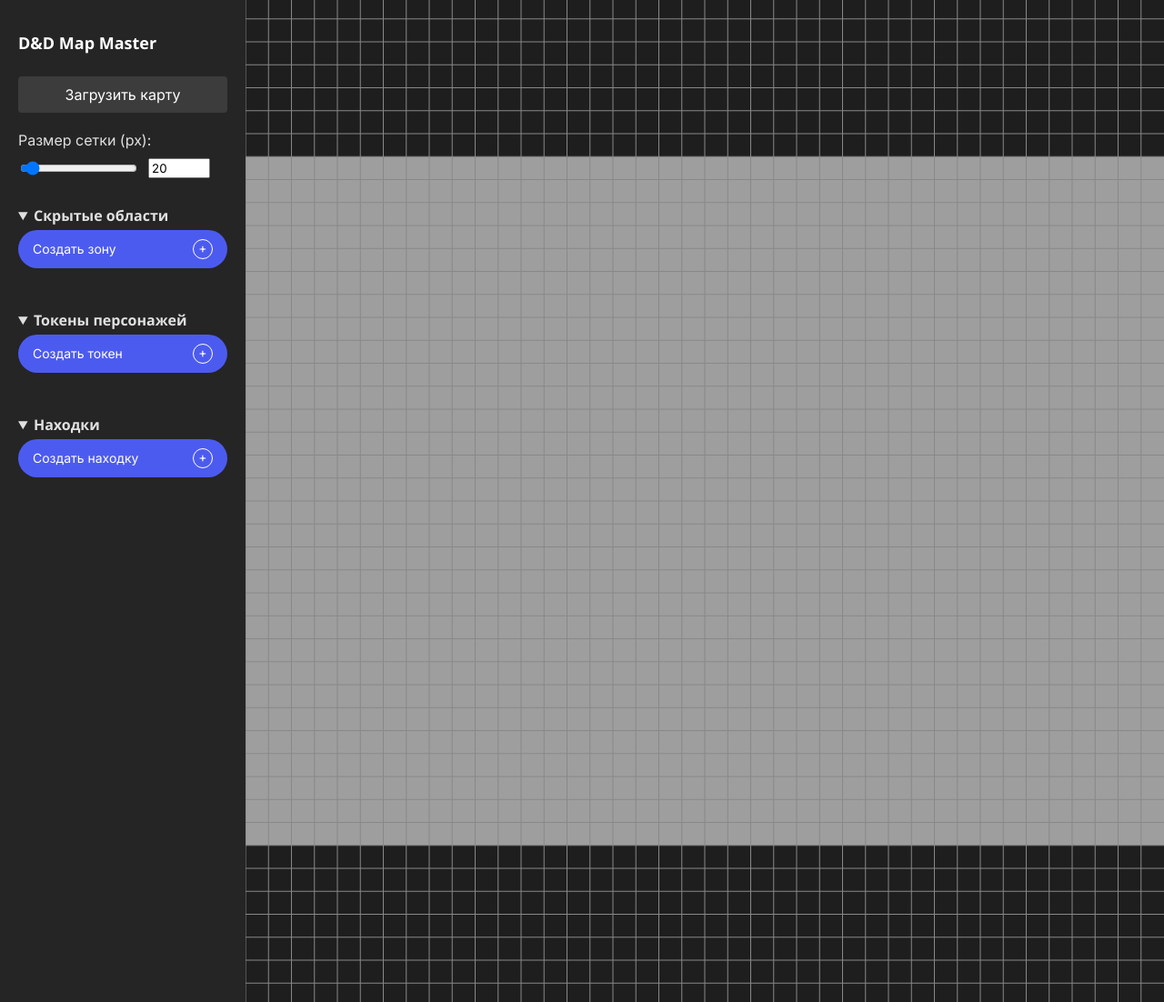
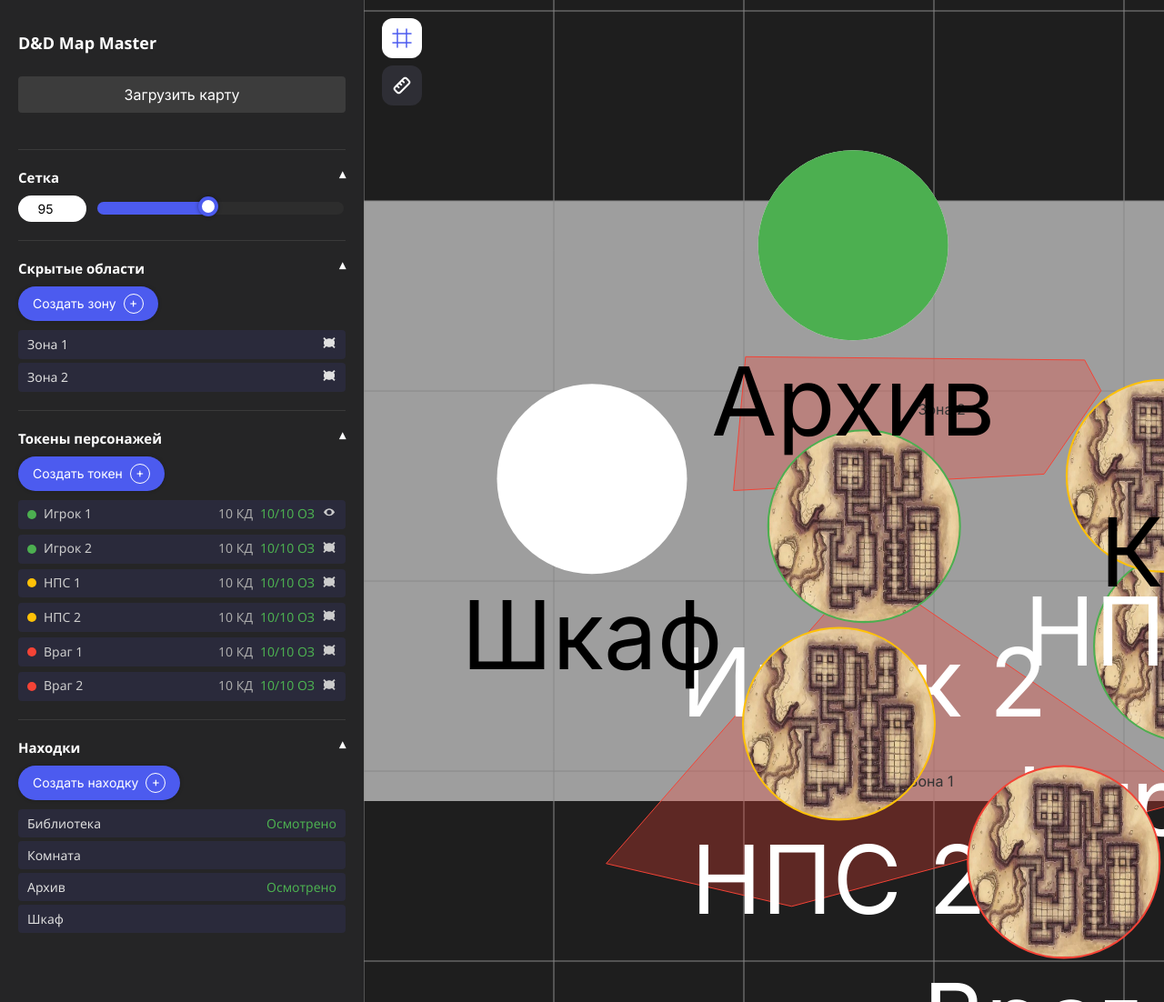
Before and after one commit to 2labu2dab/dnd_master_app, a Flask app: page / in a window 1280 px wide. Shown: the whole page at 91% size. Run offline with Flask 3, Linux system fonts and the light colour scheme; data that the repository does not hold is empty.

Commit message:
Стили линейка сетка

```diff
--- a/static/css/styles.css
+++ b/static/css/styles.css
@@ -18,12 +18,37 @@ body {
 
 .section {
   margin-top: 20px;
+  padding-top: 10px;
+  border-top: 1px solid #3a3a3a;
 }
 
-.section summary {
-  font-weight: bold;
+summary {
+  list-style: none;
+  display: flex;
+  justify-content: space-between;
+  align-items: center;
+  font-size: 15px;
+  font-weight: 600;
+  color: white;
   cursor: pointer;
-  margin-bottom: 5px;
+  padding: 10px 0;
+  user-select: none;
+}
+
+summary::-webkit-details-marker {
+  display: none;
+}
+
+summary::after {
+  content: "▾";
+  font-size: 14px;
+  transition: transform 0.3s ease;
+  margin-left: 8px;
+  color: white;
+}
+
+details[open] > summary::after {
+  transform: rotate(180deg);
 }
 
 .section ul {
@@ -61,7 +86,7 @@ body {
 }
 
 #sidebar {
-  width: 270px;
+  width: 400px;
   background-color: #252526;
   padding: 20px;
   box-sizing: border-box;
@@ -126,21 +151,20 @@ body {
 }
 
 .add-button {
+  width: auto;
+  padding: 8px 16px;
+  font-size: 14px;
+  font-family: 'Inter', sans-serif;
   background-color: #4C5BEF;
   color: white;
   border: none;
-  padding: 10px 16px;
-  font-size: 14px;
-  font-family: 'Inter', sans-serif;
-  display: flex;
+  border-radius: 9999px;
+  display: inline-flex;
   align-items: center;
-  justify-content: space-between;
-  border-radius: 9999px;
+  gap: 8px;
   cursor: pointer;
   transition: background-color 0.2s ease;
-  width: 100%;
-  box-sizing: border-box;
-  gap: 10px;
+  box-shadow: 0 0 4px rgba(0,0,0,0.2);
 }
 
 .add-button:hover {
@@ -385,3 +409,138 @@ large-modal {
   border: none;
   cursor: pointer;
 }
+
+.grid-control {
+  display: flex;
+  gap: 10px;
+  align-items: center;
+}
+
+.grid-control input[type="number"] {
+  width: 55px;
+  border: none;
+  border-radius: 9999px;
+  padding: 6px 10px;
+  font-size: 14px;
+  background: white;
+  color: black;
+  text-align: center;
+  outline: none;
+  appearance: none;
+}
+
+.grid-control input[type="range"] {
+  -webkit-appearance: none;
+  appearance: none;
+  flex: 1;
+  height: 14px;
+  border-radius: 9999px;
+  background: linear-gradient(to right, #4C5BEF var(--percent, 0%), #2d2d2d var(--percent, 0%));
+  outline: none;
+  cursor: pointer;
+}
+
+.grid-control input[type="range"]::-webkit-slider-thumb {
+  -webkit-appearance: none;
+  appearance: none;
+  width: 22px;
+  height: 22px;
+  border-radius: 50%;
+  background: white;
+  border: 4px solid #4C5BEF;
+  box-shadow: 0 0 4px rgba(0,0,0,0.4);
+  margin-top: -4px;
+}
+
+.grid-control input[type="range"]::-moz-range-thumb {
+  width: 22px;
+  height: 22px;
+  border-radius: 50%;
+  background: white;
+  border: 4px solid #4C5BEF;
+  box-shadow: 0 0 4px rgba(0,0,0,0.4);
+}
+
+#findTooltip {
+  position: fixed;
+  background: rgba(255, 255, 255, 0.95);
+  color: #111;
+  padding: 12px 16px;
+  border-radius: 16px;
+  box-shadow: 0 4px 12px rgba(0, 0, 0, 0.25);
+  font-family: 'Inter', sans-serif;
+  font-size: 16px;
+  pointer-events: none;
+  z-index: 9999;
+  max-width: 300px;
+  white-space: pre-line;
+}
+
+
+/* #rulerToggle {
+  position: absolute;
+  top: 16px;
+  left: 16px;
+  width: 40px;
+  height: 40px;
+  border: none;
+  border-radius: 12px;
+  background-color: #3c3c47;
+  display: flex;
+  justify-content: center;
+  align-items: center;
+  cursor: pointer;
+  box-shadow: 0 0 4px rgba(0,0,0,0.3);
+  z-index: 10;
+  transition: background-color 0.2s;
+}
+
+#rulerToggle.active {
+  background-color: white;
+}
+
+#rulerToggle svg {
+  width: 24px;
+  height: 24px;
+  color: white;
+  transition: color 0.2s;
+}
+
+#rulerToggle.active svg {
+  color: #4C5BEF;
+} */
+.tool-button {
+  background-color: #2E2E35;
+  border-radius: 12px;
+  border: none;
+  padding: 10px;
+  cursor: pointer;
+  transition: background-color 0.2s;
+  display: inline-flex;
+  align-items: center;
+  justify-content: center;
+  margin-right: 8px;
+  color: white; /* ← Вот это важно */
+}
+
+.tool-button svg {
+  width: 24px;
+  height: 24px;
+  stroke: currentColor;
+  transition: stroke 0.2s;
+}
+
+.tool-button.active {
+  background-color: white;
+  color: #4C5BEF; /* ← Цвет для stroke SVG */
+}
+
+#toolButtons {
+  position: absolute;
+  top: 20px;
+  left: 20px;
+  display: flex;
+  flex-direction: column;
+  gap: 8px; /* расстояние между кнопками */
+  z-index: 10;
+}
--- a/static/js/map.js
+++ b/static/js/map.js
@@ -1,7 +1,8 @@
 // static/js/map.js
 const canvas = document.getElementById("mapCanvas");
 const ctx = canvas.getContext("2d");
-canvas.width = window.innerWidth - 270;
+const sidebar = document.getElementById("sidebar");
+canvas.width = window.innerWidth - sidebar.offsetWidth;
 canvas.height = window.innerHeight;
 
 let mapImage = new Image();
@@ -10,7 +11,7 @@ let mapData = {
   finds: [],
   zones: [],
   map_image: "",
-  grid_settings: { cell_size: 20, color: "#888888", visible: true }
+  grid_settings: { cell_size: 20, color: "#888888", visible: false }
 };
 
 
@@ -26,6 +27,10 @@ let currentZoneVertices = []; // Массив для хранения верши
 let avatarImage = null;
 let avatarData = null;
 let selectedZoneId = null;
+let isRulerMode = false;
+let rulerStart = null;
+let lastMouseX = 0;
+let lastMouseY = 0;
 const avatarCache = {};
 
 
@@ -314,7 +319,26 @@ function fetchMap() {
       if (!mapData.tokens) mapData.tokens = [];
       if (!mapData.finds) mapData.finds = [];
       if (!mapData.zones) mapData.zones = [];
-      if (!mapData.grid_settings) mapData.grid_settings = { cell_size: 20, color: "#888888", visible: true };
+      if (!mapData.grid_settings) mapData.grid_settings = { cell_size: 20, color: "#888888", visible: false };
+
+      // ⬇ Устанавливаем значение сетки
+      const gridSize = mapData.grid_settings.cell_size || 20;
+      document.getElementById("gridSlider").value = mapData.grid_settings.cell_size;
+      document.getElementById("gridInput").value = mapData.grid_settings.cell_size;
+
+      // ⬇ Обновляем визуальное отображение слайдера
+      const rawPercent = ((gridSize - 10) / (200 - 10)) * 100;
+      const adjustedPercent = Math.min(rawPercent + 2, 100);
+      document.getElementById("gridSlider").style.setProperty('--percent', `${adjustedPercent}%`);
+
+      // ⬇ Состояние кнопки сетки
+      const gridToggle = document.getElementById("gridToggle");
+      gridToggle.classList.toggle("active", mapData.grid_settings.visible);
+      if (mapData.grid_settings.visible) {
+        gridToggle.classList.add("active");
+      } else {
+        gridToggle.classList.remove("active");
+      }
 
       if (mapData.map_image) {
         mapImage = new Image();
@@ -325,6 +349,13 @@ function fetchMap() {
       }
     });
 }
+
+window.addEventListener("resize", () => {
+  const sidebar = document.getElementById("sidebar");
+  canvas.width = window.innerWidth - sidebar.offsetWidth;
+  canvas.height = window.innerHeight;
+  render();
+});
 
 function render() {
   ctx.clearRect(0, 0, canvas.width, canvas.height);
@@ -343,6 +374,41 @@ function render() {
   if (drawingZone && currentZoneVertices.length > 0) {
     drawTempZone(offsetX, offsetY, scale);
   }
+
+  if (isRulerMode && rulerStart) {
+  const [x1, y1] = rulerStart;
+  const scale = Math.min(canvas.width / mapImage.width, canvas.height / mapImage.height);
+  const offsetX = (canvas.width - mapImage.width * scale) / 2;
+  const offsetY = (canvas.height - mapImage.height * scale) / 2;
+
+  const sx1 = x1 * scale + offsetX;
+  const sy1 = y1 * scale + offsetY;
+  const sx2 = lastMouseX;
+  const sy2 = lastMouseY;
+
+  ctx.beginPath();
+  ctx.moveTo(sx1, sy1);
+  ctx.lineTo(sx2, sy2);
+  ctx.strokeStyle = "#4C5BEF";
+  ctx.lineWidth = 2;
+  ctx.setLineDash([6, 4]);
+  ctx.stroke();
+  ctx.setLineDash([]);
+
+  const dx = (sx2 - sx1) / scale;
+  const dy = (sy2 - sy1) / scale;
+  const dist = Math.sqrt(dx * dx + dy * dy);
+  const cells = dist / mapData.grid_settings.cell_size;
+  const feet = cells * 5;
+
+  const midX = (sx1 + sx2) / 2;
+  const midY = (sy1 + sy2) / 2;
+
+  ctx.fillStyle = "white";
+  ctx.font = "16px Inter";
+  ctx.textAlign = "center";
+  ctx.fillText(`${feet.toFixed(0)} футов`, midX, midY - 10);
+}
 }
 
 function drawTempZone(offsetX, offsetY, scale) {
@@ -526,7 +592,8 @@ function addZone() {
 
 function onGridSizeChange(value) {
   const newSize = parseInt(value);
-  document.getElementById("gridSizeDisplay").innerText = newSize;
+  document.getElementById("gridSlider").value = newSize;
+  document.getElementById("gridInput").value = newSize;  document.getElementById("gridInput").value = newSize;
   mapData.grid_settings.cell_size = newSize;
   render();
 
@@ -567,53 +634,21 @@ function closeTokenModal() {
   document.querySelector('input[name="tokenType"][value="player"]').checked = true;
 }
 
-function addToken() {
-  // Открывает модальное окно
-  document.getElementById("tokenModal").style.display = "flex";
-
-  // Сброс значений формы
-  document.getElementById("tokenName").value = "";
-  document.getElementById("tokenDead").checked = false;
-  document.querySelector('input[name="tokenType"][value="player"]').checked = true;
-}
-
-function addFind() {
-  const name = prompt("Имя находки:");
-  if (!name) return;
-
-  const centerX = mapImage.width / 2;
-  const centerY = mapImage.height / 2;
-
-  const find = {
-    id: `find_${Date.now()}`,
-    name,
-    position: [centerX, centerY],
-    size: 25,
-    status: false,
-    description: "",
-  };
-
-  fetch("/api/find", {
-    method: "POST",
-    headers: { "Content-Type": "application/json" },
-    body: JSON.stringify(find),
-  }).then(fetchMap);
-}
-
 canvas.addEventListener("mousedown", (e) => {
   const [mouseX, mouseY] = [e.offsetX, e.offsetY];
   const scale = Math.min(canvas.width / mapImage.width, canvas.height / mapImage.height);
   const offsetX = (canvas.width - mapImage.width * scale) / 2;
   const offsetY = (canvas.height - mapImage.height * scale) / 2;
 
-  if (drawingZone) {
-    const newVertex = [(mouseX - offsetX) / scale, (mouseY - offsetY) / scale];
-    currentZoneVertices.push(newVertex);
+  if (isRulerMode) {
+    const x = (mouseX - offsetX) / scale;
+    const y = (mouseY - offsetY) / scale;
+    rulerStart = [x, y];
     render();
     return;
   }
 
-  // Сброс выделения
+  // Дальше — твой старый код выбора токена/находки/зоны:
   selectedTokenId = null;
   selectedFindId = null;
   selectedZoneId = null;
@@ -672,6 +707,7 @@ canvas.addEventListener("mousedown", (e) => {
   render();
 });
 
+
 function pointInPolygon(point, vs) {
   const [x, y] = point;
   let inside = false;
@@ -686,20 +722,54 @@ function pointInPolygon(point, vs) {
   return inside;
 }
 
+let hoveringFind = null;
+
 canvas.addEventListener("mousemove", (e) => {
-  if (!draggingToken && !draggingFind) return;
+  const mouseX = e.offsetX;
+  const mouseY = e.offsetY;
 
   const scale = Math.min(canvas.width / mapImage.width, canvas.height / mapImage.height);
   const offsetX = (canvas.width - mapImage.width * scale) / 2;
   const offsetY = (canvas.height - mapImage.height * scale) / 2;
 
-  const newX = (e.offsetX - offsetX) / scale - dragOffset[0];
-  const newY = (e.offsetY - offsetY) / scale - dragOffset[1];
+  lastMouseX = e.offsetX;
+  lastMouseY = e.offsetY;
 
-  if (draggingToken) draggingToken.position = [newX, newY];
-  if (draggingFind) draggingFind.position = [newX, newY];
+  if (isRulerMode && rulerStart) {
+    render(); // чтобы линия тянулась за мышью
+  }
 
-  render();
+  if (draggingToken || draggingFind) {
+    const newX = (mouseX - offsetX) / scale - dragOffset[0];
+    const newY = (mouseY - offsetY) / scale - dragOffset[1];
+    if (draggingToken) draggingToken.position = [newX, newY];
+    if (draggingFind) draggingFind.position = [newX, newY];
+    render();
+    return;
+  }
+
+  let hovered = null;
+  for (const find of mapData.finds) {
+    const [x, y] = find.position;
+    const sx = x * scale + offsetX;
+    const sy = y * scale + offsetY;
+    const radius = (mapData.grid_settings.cell_size * scale) / 2;
+
+    if (Math.hypot(mouseX - sx, mouseY - sy) <= radius) {
+      hovered = find;
+      break;
+    }
+  }
+
+  const tooltip = document.getElementById("findTooltip");
+  if (hovered) {
+    tooltip.style.display = "block";
+    tooltip.innerHTML = `<strong>${hovered.name}</strong><br>${hovered.description || ""}`;
+    tooltip.style.left = `${e.clientX + 12}px`;
+    tooltip.style.top = `${e.clientY + 12}px`;
+  } else {
+    tooltip.style.display = "none";
+  }
 });
 
 canvas.addEventListener("contextmenu", (e) => {
@@ -798,9 +868,52 @@ document.addEventListener("keydown", (e) => {
   }
 });
 
+
+function openFindModal() {
+  document.getElementById("findModal").style.display = "flex";
+  document.getElementById("findName").value = "";
+  document.getElementById("findDescription").value = "";
+}
+
+function closeFindModal() {
+  document.getElementById("findModal").style.display = "none";
+}
+
+function submitFind() {
+  const name = document.getElementById("findName").value.trim();
+  const description = document.getElementById("findDescription").value.trim();
+
+  if (!name) {
+    alert("Введите имя находки");
+    return;
+  }
+
+  const centerX = mapImage.width / 2;
+  const centerY = mapImage.height / 2;
+
+  const find = {
+    id: `find_${Date.now()}`,
+    name,
+    position: [centerX, centerY],
+    size: mapData.grid_settings.cell_size,
+    status: false,
+    description
+  };
+
+  fetch("/api/find", {
+    method: "POST",
+    headers: { "Content-Type": "application/json" },
+    body: JSON.stringify(find),
+  }).then(() => {
+    closeFindModal();
+    fetchMap();
+  });
+}
+
+
+
 window.onload = () => {
   fetchMap();
-
   // Обработчики кнопок выбора типа токена
   document.querySelectorAll(".type-btn").forEach(btn => {
     btn.onclick = () => {
@@ -808,4 +921,38 @@ window.onload = () => {
       btn.classList.add("active");
     };
   });
+
+
+  const gridSlider = document.getElementById('gridSlider');
+  function updateSliderVisual() {
+    const rawPercent = ((gridSlider.value - gridSlider.min) / (gridSlider.max - gridSlider.min)) * 100;
+    const adjustedPercent = Math.min(rawPercent + 2, 100); // +2% для смягчения края
+    gridSlider.style.setProperty('--percent', `${adjustedPercent}%`);
+  }
+  gridSlider.addEventListener('input', updateSliderVisual);
+
+  document.getElementById("rulerToggle").addEventListener("click", () => {
+    isRulerMode = !isRulerMode;
+    rulerStart = null;
+
+    const button = document.getElementById("rulerToggle");
+    const icon = document.getElementById("rulerIcon");
+
+    button.classList.toggle("active", isRulerMode);
+    icon.style.stroke = isRulerMode ? "#4C5BEF" : "#fff"; // меняем цвет иконки
+
+    render();
+  });
+  const gridToggle = document.getElementById("gridToggle");
+  gridToggle.addEventListener("click", () => {
+  gridToggle.classList.toggle("active");
+
+  // Переключаем видимость
+  const visible = gridToggle.classList.contains("active");
+  mapData.grid_settings.visible = visible;
+
+    render(); // Перерисовать карту с новым состоянием
+    saveMapData();
+  });
+  updateSliderVisual(); // безопасно — не вызывает render()
 };
--- a/templates/index.html
+++ b/templates/index.html
@@ -13,12 +13,15 @@
     <aside id="sidebar">
       <h2>D&D Map Master</h2>
       <label id="map-label">Загрузить карту<input type="file" name="map_image" accept="image/*" onchange="autoUploadMap(this)" hidden /></label>
-      <label>Размер сетки (px):</label>
-      <div style="display: flex; gap: 10px; align-items: center;">
-        <input type="range" id="gridSlider" min="10" max="200" value="20" oninput="syncGridInputs(this.value)" />
-        <input type="number" id="gridInput" min="10" max="200" value="20" oninput="syncGridInputs(this.value)" style="width: 60px;" />
-      </div>
-      <div class="section">
+    <div class="section">
+    <details open>
+    <summary>Сетка</summary>
+    <div class="grid-control">
+      <input type="number" id="gridInput" min="10" max="200" value="20" oninput="syncGridInputs(this.value)" />
+      <input type="range" id="gridSlider" min="10" max="200" value="20" oninput="syncGridInputs(this.value)" />
+    </div>
+    </details>
+    <div class="section">
     <details open>
       <summary>Скрытые области</summary>
 
@@ -46,7 +49,7 @@
   <div class="section">
     <details open>
       <summary>Находки</summary>
-      <button class="add-button" onclick="addFind()">
+      <button class="add-button" onclick="openFindModal()">
         Создать находку
         <span class="add-icon">+</span>
       </button>
@@ -55,6 +58,20 @@
   </div>
     </aside>
     <section id="canvas-container">
+      <div id="toolButtons">
+        <button id="gridToggle" class="tool-button" title="Показать/скрыть сетку">
+          <svg xmlns="http://www.w3.org/2000/svg" width="24" height="24" viewBox="0 0 24 24">
+            <path fill="none" stroke="currentColor" stroke-linecap="round" stroke-linejoin="round" stroke-width="1.5"
+              d="M7 2v20M17 2v20m5-15H2m20 10H2"/>
+          </svg>
+        </button>
+        <button id="rulerToggle" class="tool-button" title="Линейка">
+          <svg xmlns="http://www.w3.org/2000/svg" width="24" height="24" viewBox="0 0 24 24">
+            <path fill="none" stroke="currentColor" stroke-linecap="round" stroke-linejoin="round" stroke-width="2"
+              d="m6.344 12l2.121 2.122m.707-4.95l2.121 2.12M12 6.344l2.122 2.122M5.07 13.273l8.202-8.203c.792-.792 1.188-1.188 1.645-1.336a2 2 0 0 1 1.236 0c.456.148.852.544 1.643 1.335L18.93 6.2c.792.792 1.188 1.19 1.337 1.646c.13.402.13.834 0 1.235c-.149.457-.545.853-1.337 1.645l-8.202 8.203c-.792.792-1.189 1.188-1.645 1.336c-.402.13-.834.13-1.235 0c-.457-.148-.854-.544-1.646-1.336l-1.133-1.133c-.79-.791-1.187-1.187-1.335-1.643a2 2 0 0 1 0-1.236c.148-.457.545-.853 1.337-1.645" />
+          </svg>
+        </button>
+      </div>
       <canvas id="mapCanvas"></canvas>
     </section>
   </div>
@@ -106,6 +123,31 @@
   </div>
 </div>
 
+<div id="findModal" class="modal" style="display: none;">
+  <div class="modal-content large-modal">
+    <span class="close" onclick="closeFindModal()">&times;</span>
+    <h3>Создание находки</h3>
+
+    <div class="token-form">
+      <div class="token-fields">
+        <label>Имя находки<br>
+          <input type="text" id="findName">
+        </label>
+
+        <label>Описание<br>
+          <textarea id="findDescription" rows="6" style="width: 100%; resize: vertical; font-family: Inter, sans-serif; font-size: 14px; padding: 6px; border-radius: 6px; border: 1px solid #ccc;"></textarea>
+        </label>
+      </div>
+    </div>
+
+    <div class="token-buttons">
+      <button class="save-btn" onclick="submitFind()">Сохранить</button>
+      <button class="cancel-btn" onclick="closeFindModal()">Отменить</button>
+    </div>
+  </div>
+</div>
+<div id="findTooltip" style="display: none;"></div>
+
 <script src="{{ url_for('static', filename='js/map.js') }}"></script>
 </body>
 </html>
```
Also changed, not shown: data/map_data.json (+207 -4 lines), static/avatars/token_1753151923983.png (added), static/avatars/token_1753151930539.png (added), static/avatars/token_1753151939479.png (added), static/avatars/token_1753151944384.png (added), static/avatars/token_1753151951675.png (added), static/avatars/token_1753151956369.png (added), 1 other file.
